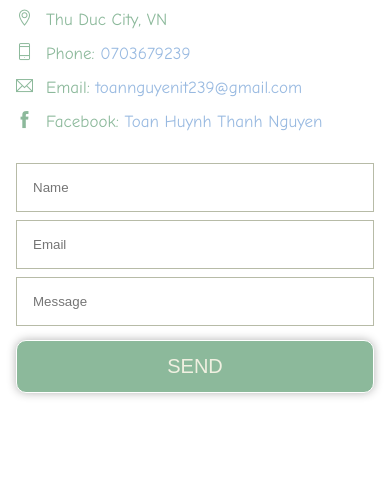
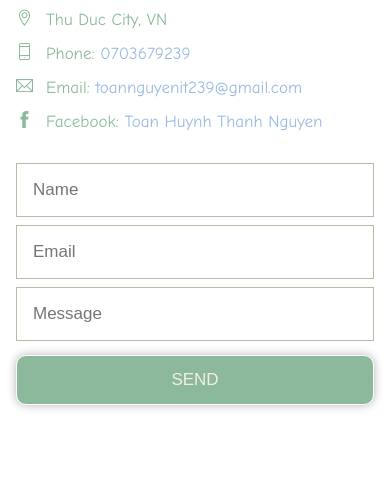
Before and after one commit to zakushi2002/The-Nam-Nguyen-Clones, a plain HTML site: page index.html in a window 390 px wide. Shown: the part 3534-4023 px from the top of the page. Drawn offline with Linux system fonts and the light colour scheme.

Commit message:
Fix bug on Safari

```diff
--- a/assets/css/responsive.css
+++ b/assets/css/responsive.css
@@ -16,6 +16,7 @@ Mobile: < 740
 
     .form-contact .form-control{
         padding: 16px;
+        font-size: 17px;
     }
 
     .button{
@@ -37,6 +38,10 @@ Mobile: < 740
     .information-contact{
         line-height: 2;
     }
+
+    .mobile-send-button{
+        font-size: 17px;
+    }
 }
 
 /* Tablet */
@@ -46,6 +51,10 @@ Mobile: < 740
 
 /* Mobile */
 @media (max-width: 740px) {
+    .button{
+        -webkit-appearance: none;
+    }
+
     .mobile-full-width{
         width: 100% !important;
     }
--- a/index.html
+++ b/index.html
@@ -212,7 +212,7 @@
                                     <input type="text" placeholder="Message" required class="form-control">
                                 </div>
                             </div>
-                            <input class="button pull-right mobile-full-width" type="submit" value="SEND">
+                            <input class="mobile-send-button button pull-right mobile-full-width" type="submit" value="SEND">
                         </form>
 
                     </div>
```
